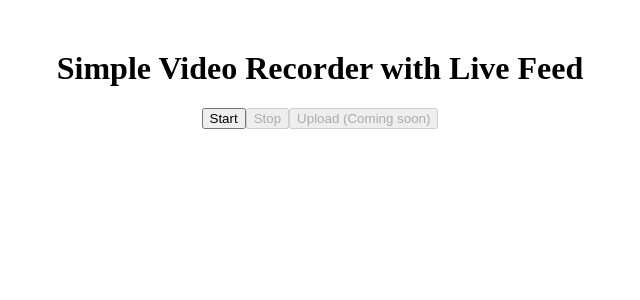
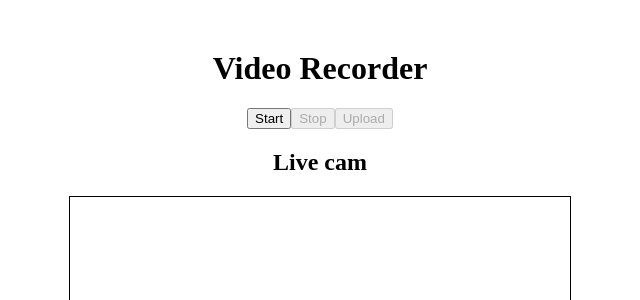
Before and after one commit to AbhikSalian/HealthStream, a React (Vite) app: page / in a window 1280 px wide. Shown: the top 300 px of the page, without its empty margins (320-960 px from the left). Built offline with nearby package versions, Linux system fonts and the light colour scheme.

Commit message:
working well

```diff
--- a/src/App.jsx
+++ b/src/App.jsx
@@ -81,20 +81,22 @@ const App = () => {
 
   return (
     <div style={{ textAlign: "center", marginTop: "50px" }}>
-      <h1>Simple Video Recorder with Live Feed</h1>
+      <h1>Video Recorder</h1>
 
       <div>
-        <button onClick={handleStartRecording} disabled={isRecording}>
+        <button className="start" onClick={handleStartRecording} disabled={isRecording}>
           Start
         </button>
-        <button onClick={handleStopRecording} disabled={!isRecording}>
+        <button className="stop" onClick={handleStopRecording} disabled={!isRecording}>
           Stop
         </button>
-        <button disabled>Upload (Coming soon)</button>
+        <button className="upload" disabled>Upload</button>
       </div>
-      {isRecording ? (
+
+      {/* {isRecording ? ( */}
         <div style={{ marginTop: "20px" }}>
-          <h2>Recording...</h2>
+          <h2>Live cam</h2>
+          {/* {isRecording && ( */}
           <video
             ref={liveVideoRef}
             style={{ width: "500px", border: "1px solid black" }}
@@ -102,8 +104,10 @@ const App = () => {
             muted
             playsInline // Ensure video plays on mobile
           />
+        {/* )} */}
         </div>
-      ) : (
+
+      {/* ) : ( */}
         <div style={{ marginTop: "20px" }}>
           {videoUrl && (
             <div>
@@ -112,7 +116,7 @@ const App = () => {
             </div>
           )}
         </div>
-      )}
+      {/* )} */}
     </div>
   );
 };
```
